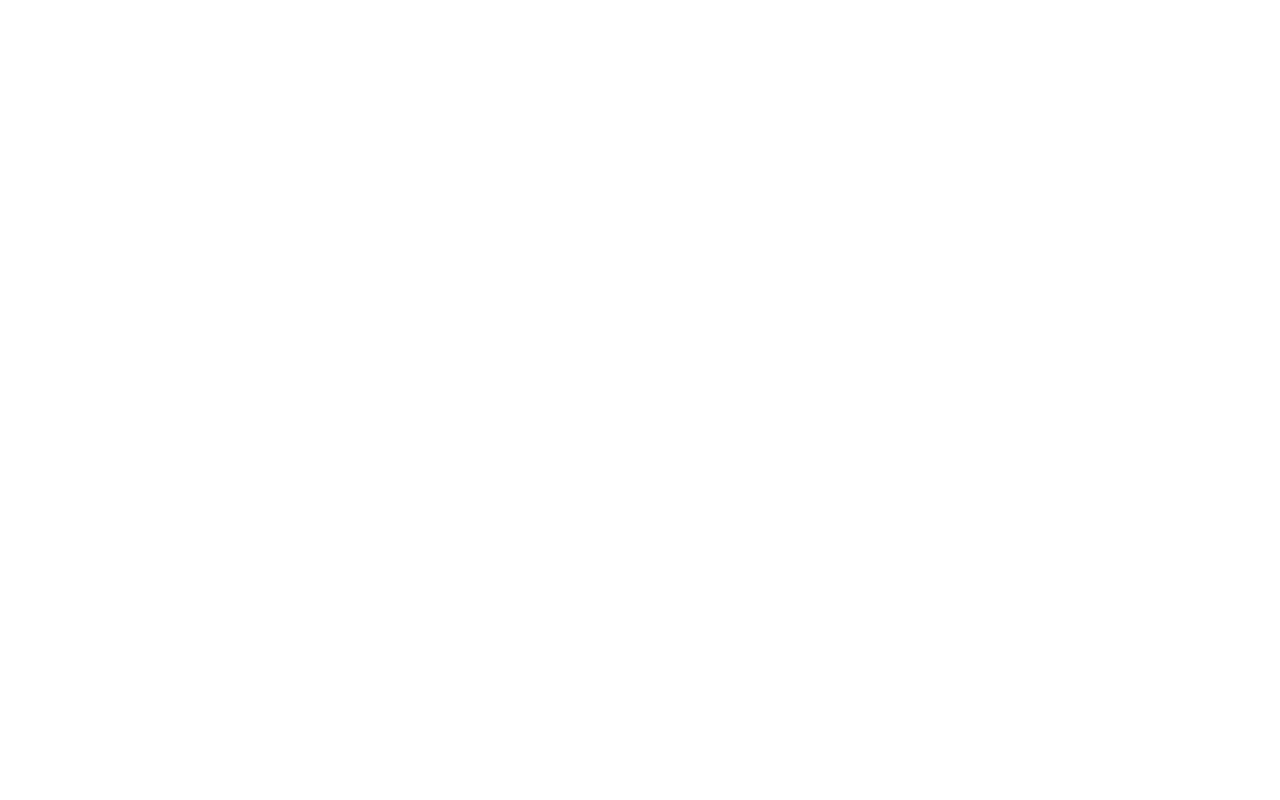
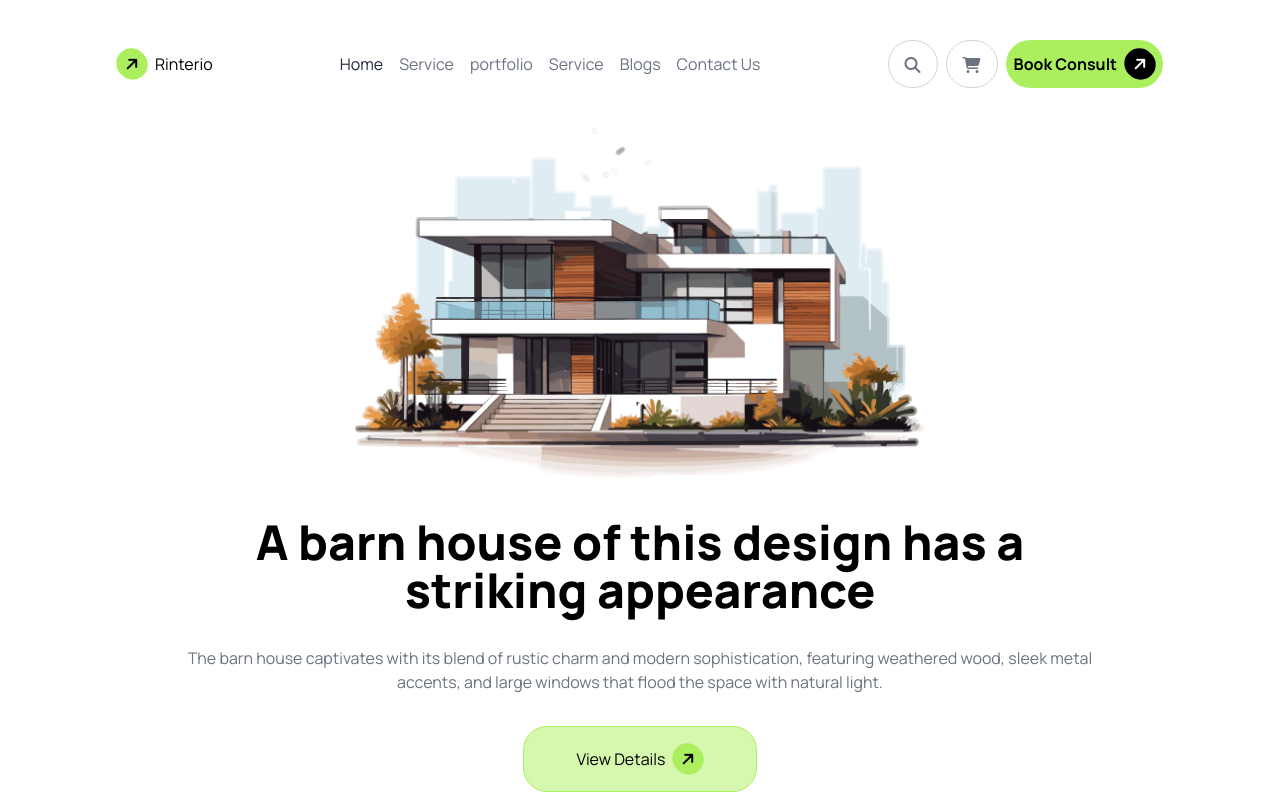
Before and after one commit to saruwar11/Assaingment-003, a plain HTML site: page index.html in a window 1280 px wide. Drawn offline with nearby package versions, Linux system fonts and the light colour scheme.

Commit message:
added header section

```diff
--- a/index.html
+++ b/index.html
@@ -36,3 +36,59 @@
   }
   </style>
 </head>
+<body class="manrope-font">
+    <!-- header section -->
+    <header class="w-11/12 mx-auto">
+        <!-- nav section  -->
+          <nav class="flex items-center justify-around mt-10">
+          <div class="flex gap-2 items-center">
+            <i class="fa-solid fa-arrow-right bg-color01 rounded-full p-2 -rotate-45"></i>
+            <h1>Rinterio</h1>
+          </div>
+          <div class="">
+            <ul class=" lg:flex gap-4 hidden  lg:visible">
+              <li class="text-gray-800 font-bolder">Home</li>
+              <li class="font-normal text-gray-500">Service</li>
+              <li class="font-normal text-gray-500">portfolio</li>
+              <li class="font-normal text-gray-500">Service</li>
+              <li class="font-normal text-gray-500">Blogs</li>
+              <li class="font-normal text-gray-500">Contact Us</li>
+            </ul>
+          </div>
+           <div class=" lg:flex gap-2 hidden lg:visible">
+            <i class="fa-solid fa-magnifying-glass rounded-full py-2 px-4 pt-4 text-center text-gray-500 border border-gray-300  "></i>
+            <i class="fa-solid fa-cart-shopping rounded-full py-2 px-4 pt-4 text-gray-500 border border-gray-300 "></i>
+            <div class="bg-color01 flex gap-2 p-2 rounded-3xl items-center">
+              <h1 class="font-bold ">Book Consult</h1>
+              <i class="fa-solid fa-arrow-right bg-black text-white rounded-full p-2 -rotate-45"></i>
+            </div>
+          </div>
+          <div class="lg:hidden visible">
+            <i class="fa-solid fa-bars"></i>
+          </div>
+
+         </nav>
+         <!-- header banner section -->
+          <div class="flex justify-center mt-10">
+            <img class="max-w-full " src="./assets/banner.png" alt="">
+          </div>
+          <!-- banner title -->
+           <div class=" text-center justify-center">
+            <h1 class="font-extrabold  text-5xl mt-10 mb-8">A barn house of this design has a <br> striking appearance</h1>
+            <p class="text-gray-500 mb-8">The barn house captivates with its blend of rustic charm and modern sophistication, featuring weathered wood, sleek metal <br> accents, and large windows that flood the space with natural light.</p>
+           <div class="flex justify-center">
+            <div class=" w-full  flex justify-center  items-center rounded-3xl gap-2 bg-color02 border border-color01 p-4 lg:w-1/5  ">
+              <p class="font-xl text-semibold ">View Details</p>
+              <i class="fa-solid fa-arrow-right bg-color01  rounded-full p-2 -rotate-45"></i>
+            </div>
+           </div>
+           </div>
+     </header>
+
+
+
+
+
+
+</body>
+</html>
```
